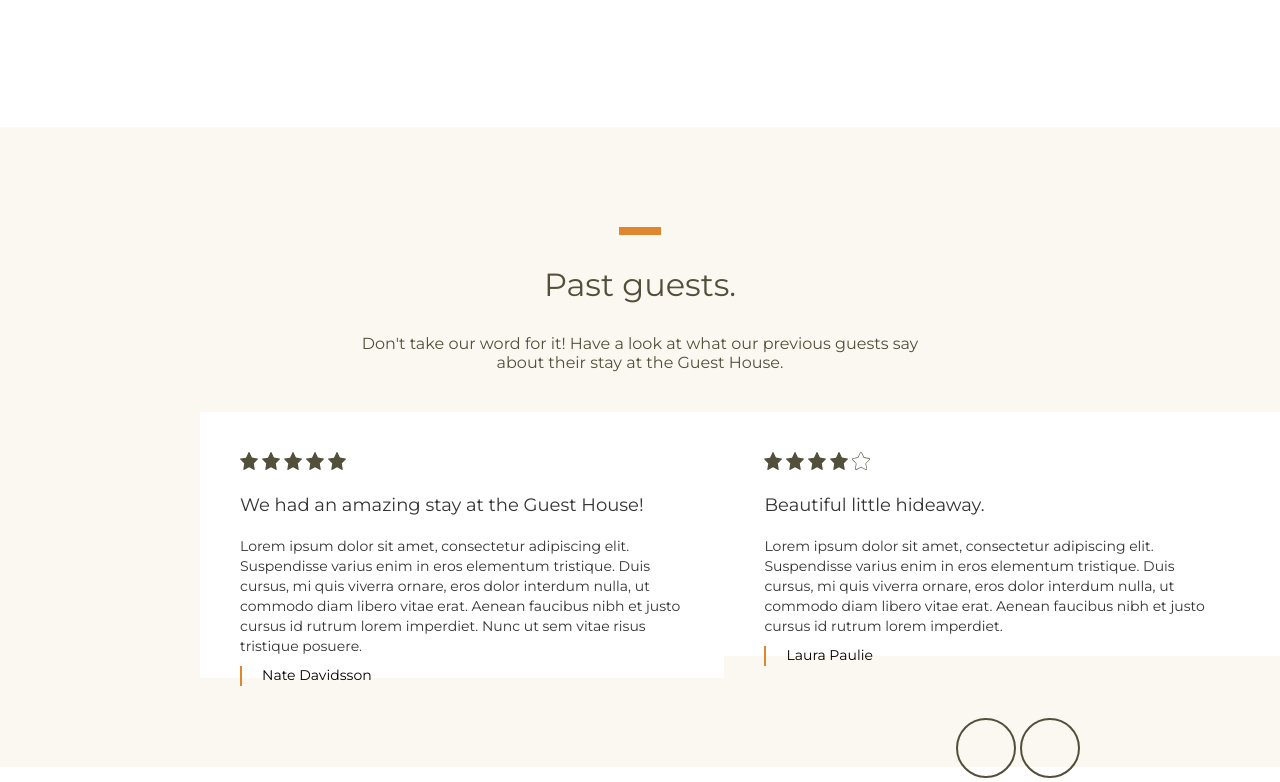
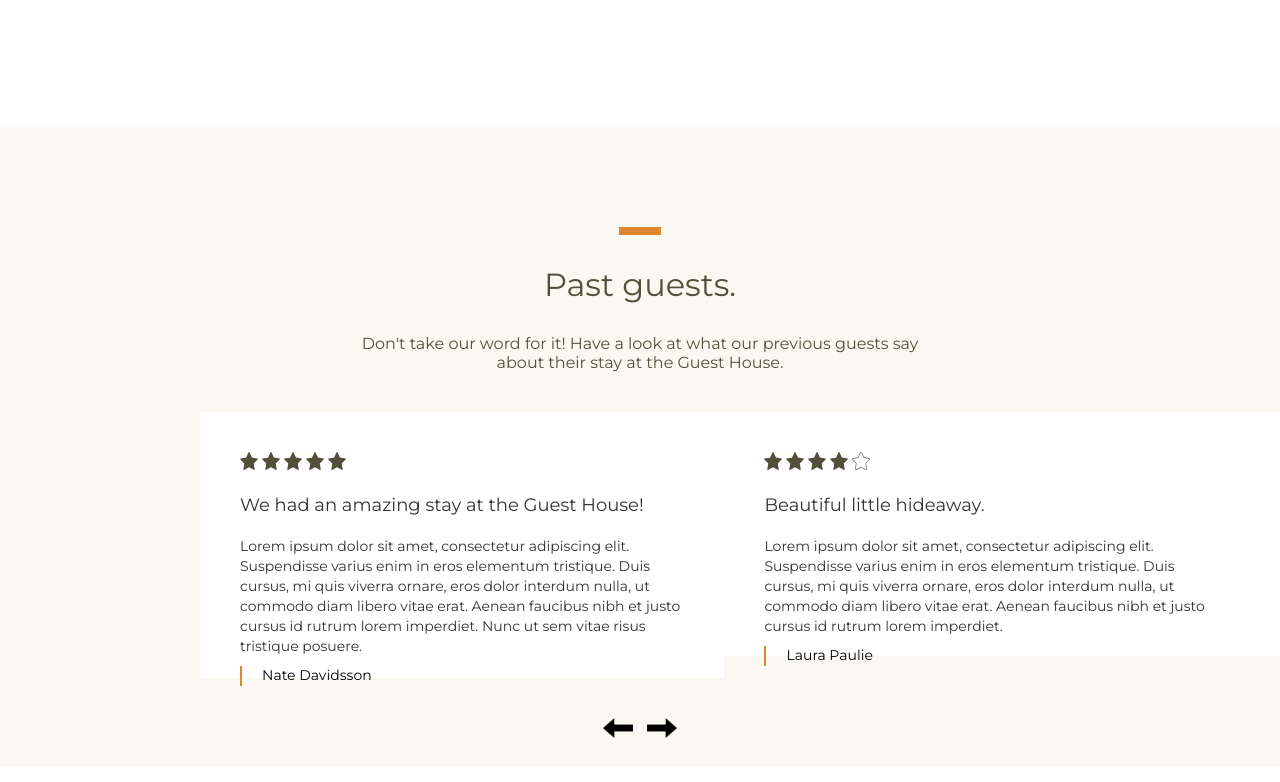
Before and after one commit to ProkhorovAleksey/hostel, a plain HTML site: page index.html in a window 1280 px wide. Shown: the part 3250-4032 px from the top of the page. Drawn offline with Linux system fonts and the light colour scheme.

Commit message:
restyle arrow guest

```diff
--- a/css/style.css
+++ b/css/style.css
@@ -423,7 +423,35 @@ body {
 }
 
 .circle {
-    display: flex;
-    justify-content: end;
+   display: flex;
+   justify-content: center;
+   align-items: flex-end;
     margin-top: 40px;
 }
+.box-guest {
+    display: inline-flex;
+}
+.arrow-guest {
+    width: 30px;
+    height: 20px;
+    transform: rotateY(180deg);
+    margin-right: 10px;
+
+}
+.arrow-guest1 {
+    width: 30px;
+    height: 20px;
+}
+/* .box-guest {
+    width: 50px;
+    height: 50px;
+    border: 1px solid black;
+    display: inline-flex;
+    border-radius: 50%;
+    background-image: url(../images/arrow-guest.png);
+    background-size: cover;
+    background-repeat: no-repeat;
+} */
+
+
+/* GUEST END */
--- a/index.html
+++ b/index.html
@@ -305,8 +305,19 @@
                 </div>
                 <div class="circle">
                     <div class="container">
-                        <img src="images/circle.svg" alt=" ">
-                        <img src="images/circle.svg" alt=" ">
+                        <div class="box-guest">
+                            <a href="#">
+                                <img class="arrow-guest" src="images/arrow-guest.png">
+                            </a>
+
+                        </div>
+                        <div class="box-guest">
+                            <a href="#">
+                                <img class="arrow-guest1" src="images/arrow-guest.png">
+                            </a>
+
+                        </div>
+                    </div>
                     </div>
                 </div>
 
```
Also changed, not shown: images/arrow-guest.png (added).
